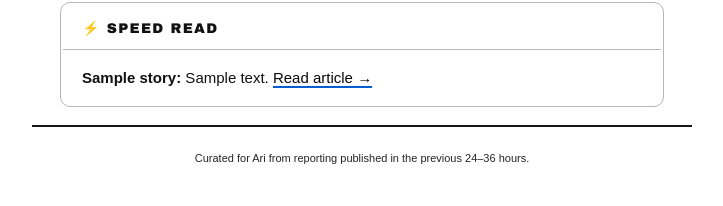
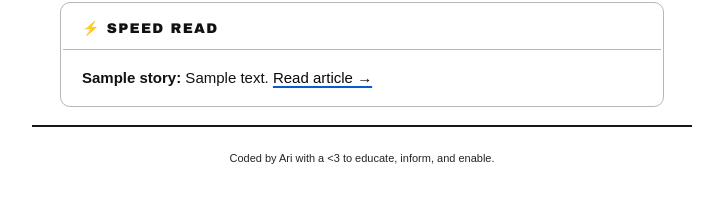
Before and after one commit to arieverett/daily-brief, a Python web app: template src/briefing/templates/newsletter.html in a window 1280 px wide. Shown: the part 3507-3713 px from the top of the page, without its empty margins (278-1001 px from the left). Run offline with Jinja, Linux system fonts and the light colour scheme; the template is opened without the code that fills it: most values are stand-ins (such as "Sample title", 1, 10 or a date in 2020); grey boxes marked "Sample" are stand-in pictures.

Commit message:
Update standard newsletter footer

```diff
--- a/src/briefing/templates/newsletter.html
+++ b/src/briefing/templates/newsletter.html
@@ -120,7 +120,7 @@
         {% endfor %}
 
         <tr><td class="inset footer">
-          {% if indonesia_only %}Curated for Mom by Ari &lt;3{% else %}Curated for Ari from reporting published in the previous 24–36 hours.{% endif %}
+          {% if indonesia_only %}Curated for Mom by Ari &lt;3{% else %}Coded by Ari with a &lt;3 to educate, inform, and enable.{% endif %}
         </td></tr>
       </table>
     </td></tr>
```
